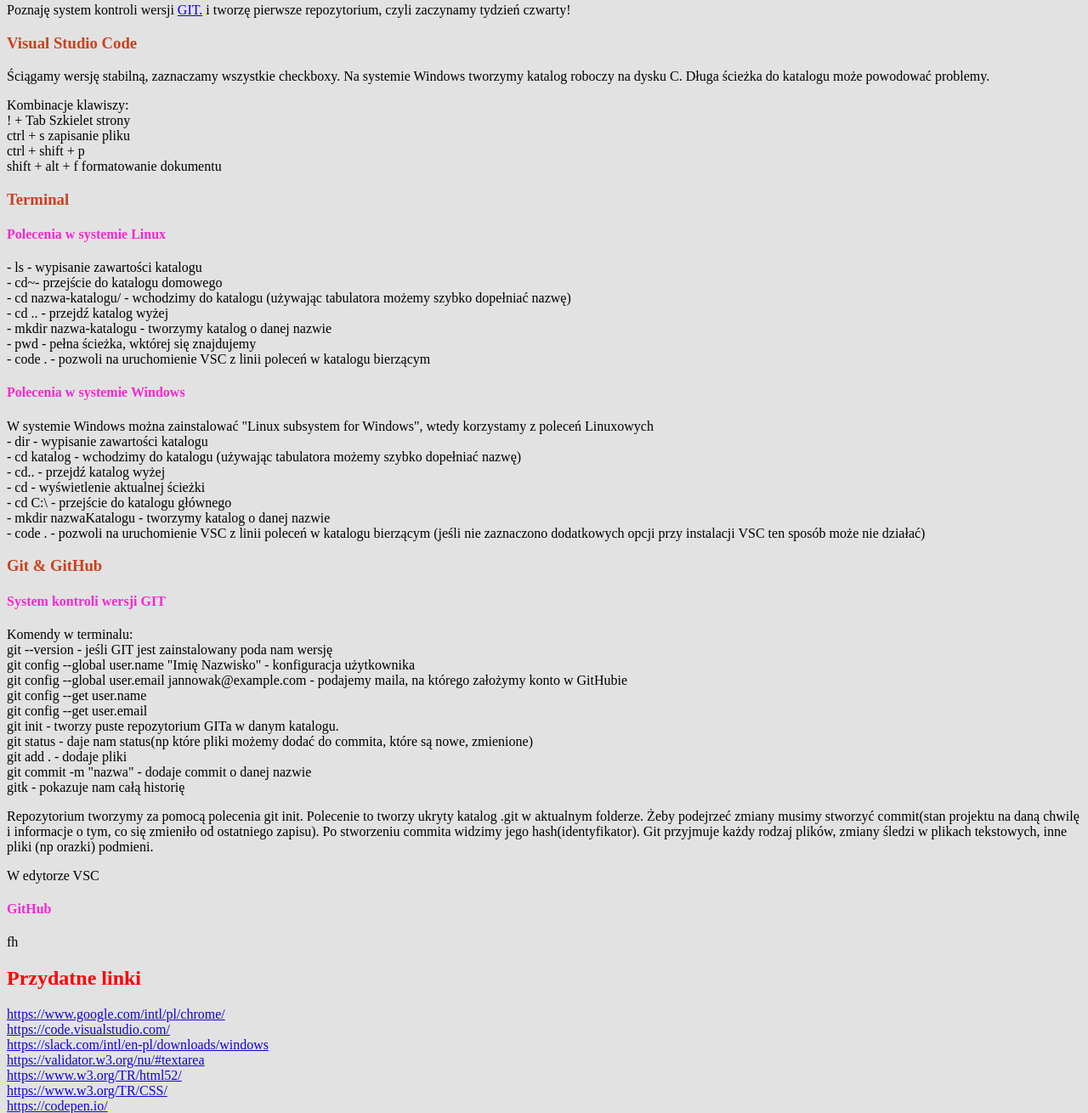
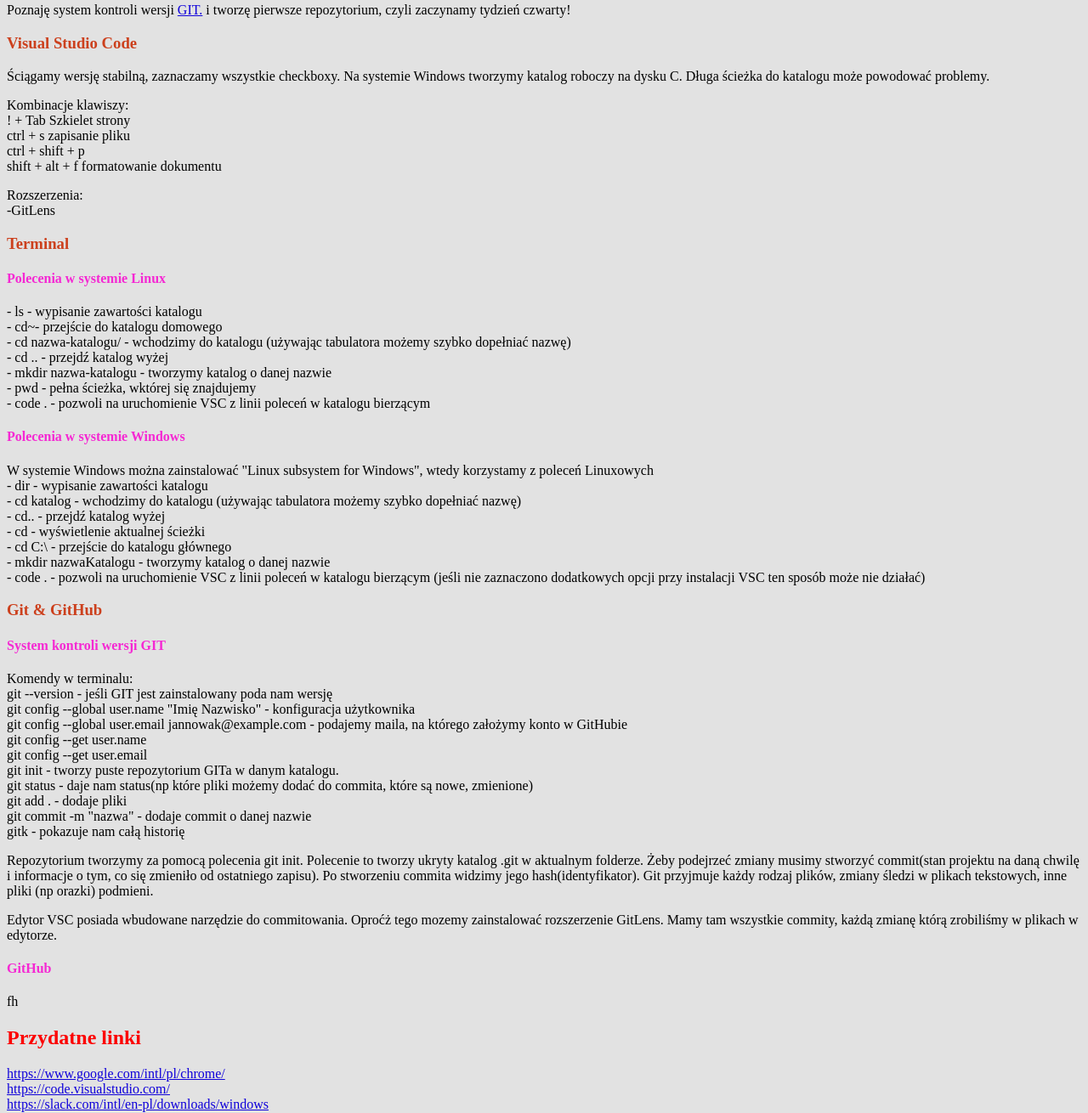
Before and after one commit to michalpekacz/homepage, a plain HTML site: page index.html in a window 1280 px wide. Shown: the part 2395-3705 px from the top of the page at 85% size. Drawn offline with Linux system fonts and the light colour scheme.

Commit message:
new section - GIT & GitHub

```diff
--- a/index.html
+++ b/index.html
@@ -179,12 +179,17 @@
             systemie Windows tworzymy katalog roboczy na dysku C. Długa ścieżka
             do katalogu może powodować problemy.
           </p>
+
           <p>
             Kombinacje klawiszy:<br />
             ! + Tab Szkielet strony<br />
             ctrl + s zapisanie pliku<br />
             ctrl + shift + p <br />
             shift + alt + f formatowanie dokumentu<br />
+          </p>
+          <p>
+            Rozszerzenia:<br />
+            -GitLens<br />
           </p>
         </article>
 
@@ -240,8 +245,7 @@
               commita, które są nowe, zmienione)<br />
               git add . - dodaje pliki <br />
               git commit -m "nazwa" - dodaje commit o danej nazwie<br />
-              gitk - pokazuje nam całą historię<br>
-
+              gitk - pokazuje nam całą historię<br />
             </p>
             <p>
               Repozytorium tworzymy za pomocą polecenia git init. Polecenie to
@@ -253,7 +257,9 @@
               pliki (np orazki) podmieni.
             </p>
             <p>
-              W edytorze VSC
+              Edytor VSC posiada wbudowane narzędzie do commitowania. Oproćż
+              tego mozemy zainstalować rozszerzenie GitLens. Mamy tam wszystkie
+              commity, każdą zmianę którą zrobiliśmy w plikach w edytorze.
             </p>
           </section>
           <section>
```
